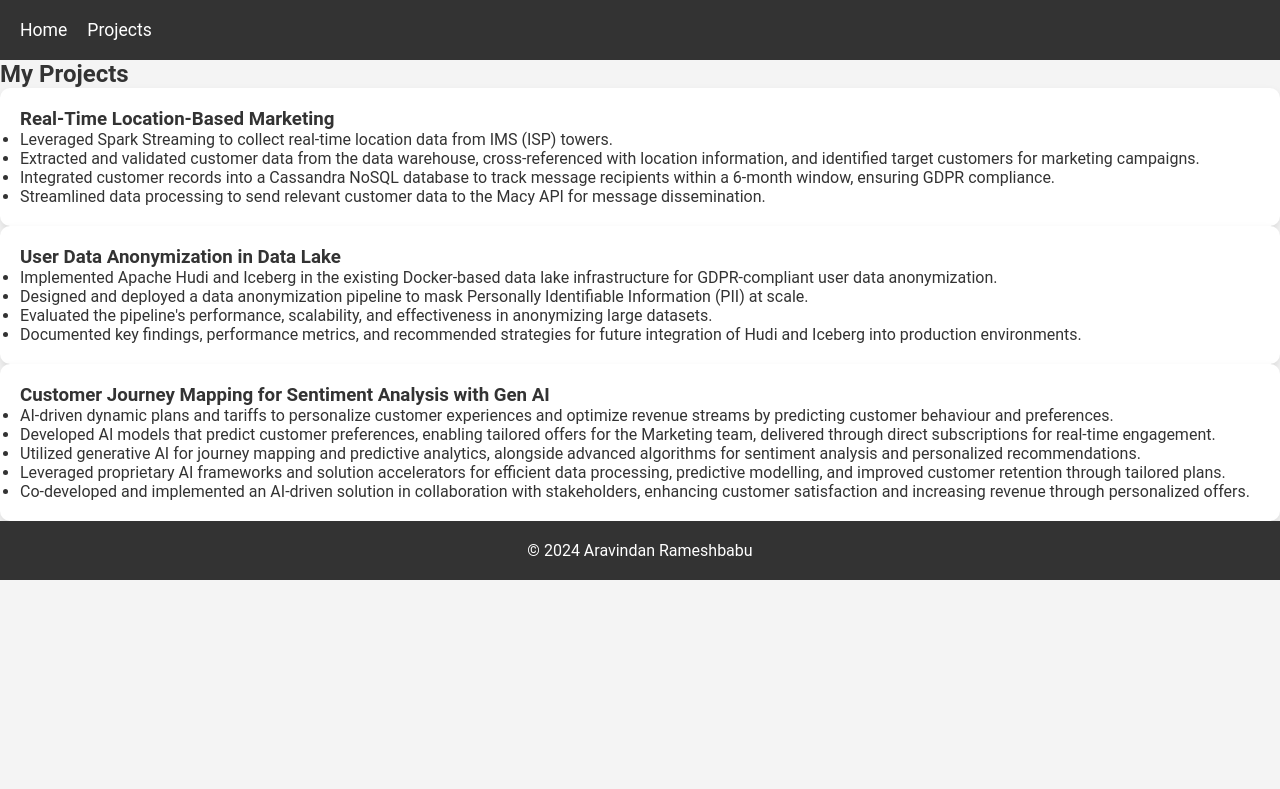
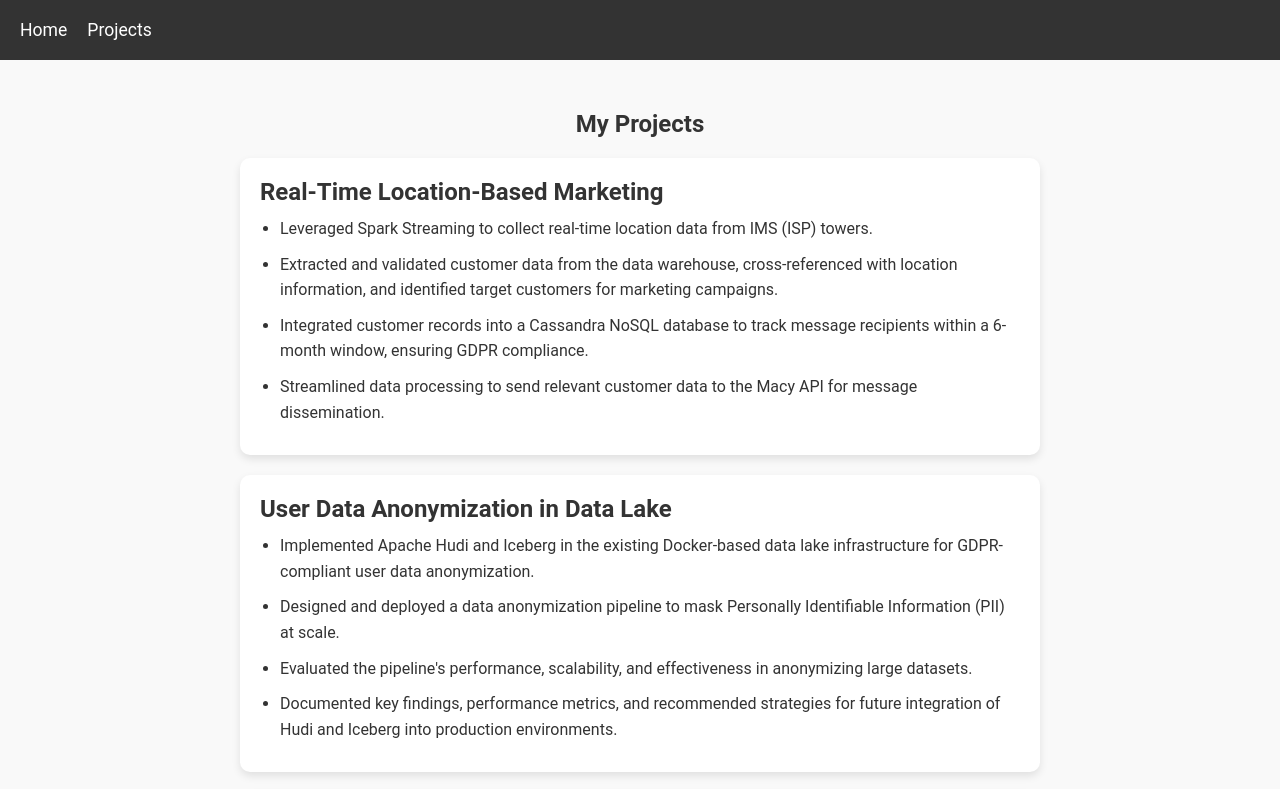
Before and after one commit to AravindanRamesh/aravindramesh.github.io, a plain HTML site: page projects.html in a window 1280 px wide. Shown: the top 789 px of the page. Drawn offline with Linux system fonts and the light colour scheme.

Commit message:
Update styles.css

```diff
--- a/styles.css
+++ b/styles.css
@@ -12,6 +12,7 @@ body {
   margin: 0;
 }
 
+/* Header Styling */
 header {
   background-color: #333;
   padding: 20px;
@@ -41,6 +42,7 @@ nav ul li a {
   text-decoration: none;
 }
 
+/* Hero Section */
 #hero {
   background: url('background.jpg') no-repeat center center/cover;
   color: white;
@@ -58,6 +60,7 @@ nav ul li a {
   padding: 20px;
 }
 
+/* About Section */
 #about {
   padding: 50px 20px;
   display: flex;
@@ -95,6 +98,7 @@ nav ul li a {
   margin-bottom: 10px;
 }
 
+/* Projects Section */
 #projects {
   padding: 50px 20px;
   background-color: #f9f9f9;
@@ -123,20 +127,55 @@ nav ul li a {
   box-shadow: 0 8px 16px rgba(0, 0, 0, 0.2);
 }
 
-.project-card a {
-  display: inline-block;
-  margin-top: 10px;
-  padding: 10px 20px;
-  background-color: #007BFF;
-  color: #fff;
-  border-radius: 5px;
-  text-decoration: none;
+.project-card h3 {
+  font-size: 1.5rem;
+  margin-bottom: 10px;
 }
 
-.project-card a:hover {
-  background-color: #0056b3;
+.project-card ul {
+  list-style-type: disc;
+  padding-left: 20px;
+  line-height: 1.6;
 }
 
+.project-card ul li {
+  margin-bottom: 10px;
+}
+
+/* Projects List Page (projects.html) */
+#project-list {
+  padding: 50px 20px;
+  text-align: center;
+  background-color: #f9f9f9;
+}
+
+.project-card {
+  background-color: #fff;
+  padding: 20px;
+  border-radius: 10px;
+  box-shadow: 0 4px 8px rgba(0, 0, 0, 0.1);
+  margin-bottom: 20px;
+  text-align: left;
+  max-width: 800px;
+  margin: 20px auto;
+}
+
+.project-card h3 {
+  font-size: 1.5rem;
+  margin-bottom: 10px;
+}
+
+.project-card ul {
+  list-style-type: disc;
+  padding-left: 20px;
+  line-height: 1.6;
+}
+
+.project-card ul li {
+  margin-bottom: 10px;
+}
+
+/* Footer */
 footer {
   background-color: #333;
   color: white;
@@ -144,6 +183,7 @@ footer {
   text-align: center;
 }
 
+/* Responsiveness */
 @media (max-width: 768px) {
   .about-container {
     flex-direction: column;
```
